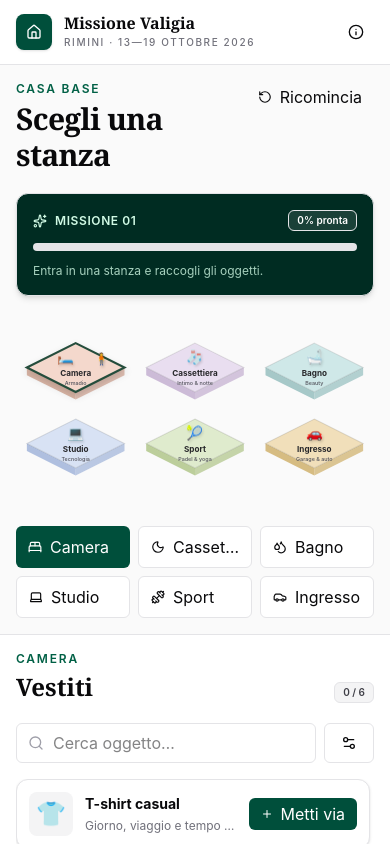
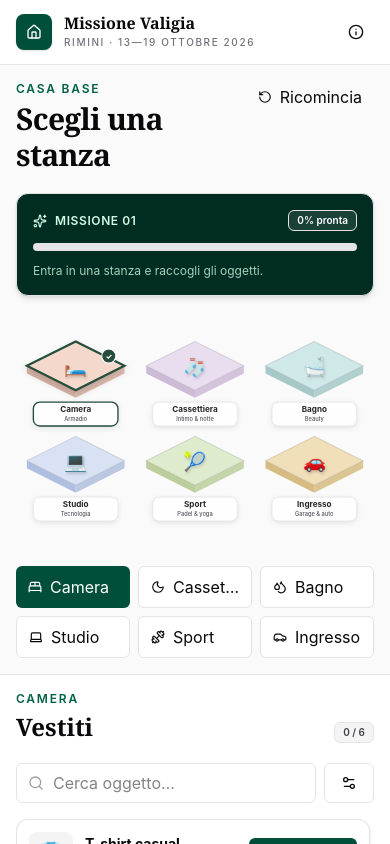
Before and after one commit to 4less4ndr0/viaggi-libri-auto, a React (Vite) app: page / in a window 390 px wide. Shown: the top 844 px of the page. Built offline with nearby package versions, Linux system fonts and the light colour scheme.

Commit message:
Improve room map readability

```diff
--- a/src/index.css
+++ b/src/index.css
@@ -23,7 +23,7 @@ body { margin: 0; min-width: 320px; min-height: 100vh; background: #fafafa; }
 button, input { font: inherit; }
 .font-display { font-family: ui-serif, Georgia, Cambria, "Times New Roman", serif; }
 
-.house-stage { display: flex; min-height: 300px; align-items: center; justify-content: center; overflow: hidden; }
+.house-stage { display: flex; min-height: 350px; align-items: center; justify-content: center; overflow: hidden; }
 .house-map { display: block; width: 100%; max-width: 680px; overflow: visible; }
 .iso-room { cursor: pointer; outline: none; }
 .iso-room-floor { stroke: rgba(24,24,27,.12); stroke-width: 2; transition: filter .2s ease, stroke .2s ease, stroke-width .2s ease; }
@@ -31,17 +31,20 @@ button, input { font: inherit; }
 .iso-room-side-right { opacity: .78; }
 .iso-room:hover .iso-room-floor,.iso-room:focus-visible .iso-room-floor { filter: brightness(1.04); stroke: #47725e; stroke-width: 3; }
 .iso-room[data-active="true"] .iso-room-floor { stroke: #254d3c; stroke-width: 4; filter: drop-shadow(0 7px 7px rgba(24,24,27,.16)); }
-.iso-icon,.iso-avatar { font-family: "Apple Color Emoji","Segoe UI Emoji","Noto Color Emoji",sans-serif; pointer-events: none; }
-.iso-icon { font-size: 25px; filter: drop-shadow(2px 3px 2px rgba(0,0,0,.14)); }
-.iso-avatar { font-size: 22px; filter: drop-shadow(2px 4px 2px rgba(0,0,0,.2)); }
+.iso-icon { font-family: "Apple Color Emoji","Segoe UI Emoji","Noto Color Emoji",sans-serif; font-size: 34px; pointer-events: none; filter: drop-shadow(2px 4px 2px rgba(0,0,0,.14)); }
+.iso-copy-bg { fill: rgba(255,255,255,.96); stroke: #e4e4e7; stroke-width: 1.5; filter: drop-shadow(0 3px 5px rgba(24,24,27,.1)); transition: stroke .2s ease, stroke-width .2s ease; }
+.iso-room:hover .iso-copy-bg,.iso-room:focus-visible .iso-copy-bg { stroke: #47725e; stroke-width: 2; }
+.iso-room[data-active="true"] .iso-copy-bg { stroke: #254d3c; stroke-width: 2.5; }
+.iso-selected { fill: #254d3c; stroke: white; stroke-width: 2; }
+.iso-selected-check { fill: white; font-size: 14px; font-weight: 800; pointer-events: none; }
 .iso-label { fill: #27272a; font-size: 15px; font-weight: 700; pointer-events: none; }
-.iso-sub { fill: #52525b; font-size: 10px; font-weight: 500; pointer-events: none; }
+.iso-sub { fill: #52525b; font-size: 10.5px; font-weight: 500; pointer-events: none; }
 
 .scroll-soft { scrollbar-width: thin; scrollbar-color: #d4d4d8 transparent; }
 .drop-active { outline: 2px solid #47725e; outline-offset: 3px; background: #f0f7f3 !important; }
 
 @media (max-width: 780px) {
-  .house-stage { min-height: 230px; }
+  .house-stage { min-height: 270px; }
 }
 @media (prefers-reduced-motion: reduce) {
   *,*::before,*::after { scroll-behavior:auto !important; animation-duration:.01ms !important; transition-duration:.01ms !important; }
--- a/src/main.jsx
+++ b/src/main.jsx
@@ -38,10 +38,10 @@ const ITEMS=[
 ]
 const ROOMS={camera:{label:"Camera",sub:"Armadio",title:"Vestiti",icon:BedDouble,emoji:"🛏️",x:0,y:0,bg:"#f4d8cc",side:"#d8ae9d"},cassettiera:{label:"Cassettiera",sub:"Intimo & notte",title:"Intimo & notte",icon:Moon,emoji:"🧦",x:1,y:0,bg:"#e9def0",side:"#c8b5d4"},bagno:{label:"Bagno",sub:"Beauty",title:"Beauty e cura",icon:Droplets,emoji:"🛁",x:2,y:0,bg:"#cfe8e8",side:"#9ec4c4"},studio:{label:"Studio",sub:"Tecnologia",title:"Tecnologia",icon:Laptop,emoji:"💻",x:0,y:1,bg:"#d8e2f4",side:"#a8badd"},sport:{label:"Sport",sub:"Padel & yoga",title:"Movimento",icon:Dumbbell,emoji:"🎾",x:1,y:1,bg:"#dfebcd",side:"#b6ca92"},ingresso:{label:"Ingresso",sub:"Garage & auto",title:"Partenza in auto",icon:Car,emoji:"🚗",x:2,y:1,bg:"#f1dfba",side:"#d3b676"}}
 const BAGS={valigia:{label:"Valigia",name:"Valigia media",meta:"60–70 L",icon:BriefcaseBusiness},zaino:{label:"Zaino",name:"Zaino conferenze",meta:"Tecnologia e documenti",icon:Backpack},sportiva:{label:"Sport",name:"Borsa sport",meta:"Padel, yoga e ricambi",icon:Dumbbell},separati:{label:"Fuori",name:"Attrezzatura separata",meta:"Racchetta e tappetino",icon:PackageCheck}}
-const ROOM_TILES={camera:{cx:110,y:15},cassettiera:{cx:330,y:15},bagno:{cx:550,y:15},studio:{cx:110,y:155},sport:{cx:330,y:155},ingresso:{cx:550,y:155}}
+const ROOM_TILES={camera:{cx:110,y:10},cassettiera:{cx:330,y:10},bagno:{cx:550,y:10},studio:{cx:110,y:185},sport:{cx:330,y:185},ingresso:{cx:550,y:185}}
 const STORAGE="missione-valigia-v2"
 
-function HouseMap({room,onRoom}){return <div className="house-stage"><svg className="house-map" viewBox="0 0 660 280" role="group" aria-label="Mappa delle stanze">{Object.entries(ROOMS).map(([id,r])=>{const {cx,y}=ROOM_TILES[id],active=room===id;const floor=`${cx},${y} ${cx+90},${y+45} ${cx},${y+90} ${cx-90},${y+45}`,left=`${cx-90},${y+45} ${cx},${y+90} ${cx},${y+104} ${cx-90},${y+59}`,right=`${cx+90},${y+45} ${cx},${y+90} ${cx},${y+104} ${cx+90},${y+59}`;return <g key={id} className="iso-room" data-active={active} role="button" tabIndex="0" aria-label={`Vai in ${r.label}`} onClick={()=>onRoom(id)} onKeyDown={e=>{if(e.key==="Enter"||e.key===" "){e.preventDefault();onRoom(id)}}}><polygon className="iso-room-side" points={left} fill={r.side}/><polygon className="iso-room-side iso-room-side-right" points={right} fill={r.side}/><polygon className="iso-room-floor" points={floor} fill={r.bg}/><text className="iso-icon" x={active?cx-18:cx} y={y+34} textAnchor="middle">{r.emoji}</text>{active&&<text className="iso-avatar" x={cx+48} y={y+36} textAnchor="middle">🧍</text>}<text className="iso-label" x={cx} y={y+61} textAnchor="middle">{r.label}</text><text className="iso-sub" x={cx} y={y+77} textAnchor="middle">{r.sub}</text></g>})}</svg></div>}
+function HouseMap({room,onRoom}){return <div className="house-stage"><svg className="house-map" viewBox="0 0 660 350" role="group" aria-label="Mappa delle stanze">{Object.entries(ROOMS).map(([id,r])=>{const {cx,y}=ROOM_TILES[id],active=room===id;const floor=`${cx},${y} ${cx+90},${y+45} ${cx},${y+90} ${cx-90},${y+45}`,left=`${cx-90},${y+45} ${cx},${y+90} ${cx},${y+104} ${cx-90},${y+59}`,right=`${cx+90},${y+45} ${cx},${y+90} ${cx},${y+104} ${cx+90},${y+59}`;return <g key={id} className="iso-room" data-active={active} role="button" tabIndex="0" aria-label={`Vai in ${r.label}`} onClick={()=>onRoom(id)} onKeyDown={e=>{if(e.key==="Enter"||e.key===" "){e.preventDefault();onRoom(id)}}}><polygon className="iso-room-side" points={left} fill={r.side}/><polygon className="iso-room-side iso-room-side-right" points={right} fill={r.side}/><polygon className="iso-room-floor" points={floor} fill={r.bg}/><text className="iso-icon" x={cx} y={y+58} textAnchor="middle">{r.emoji}</text>{active&&<><circle className="iso-selected" cx={cx+61} cy={y+27} r="13"/><text className="iso-selected-check" x={cx+61} y={y+32} textAnchor="middle">✓</text></>}<rect className="iso-copy-bg" x={cx-78} y={y+112} width="156" height="44" rx="12"/><text className="iso-label" x={cx} y={y+131} textAnchor="middle">{r.label}</text><text className="iso-sub" x={cx} y={y+147} textAnchor="middle">{r.sub}</text></g>})}</svg></div>}
 
 function Quantity({value,onMinus,onPlus}){return <div className="flex h-8 items-center overflow-hidden rounded-md border bg-white"><button className="grid h-full w-7 place-items-center hover:bg-zinc-100" onClick={onMinus} aria-label="Riduci quantità"><Minus className="size-3"/></button><strong className="min-w-8 text-center text-xs">{value}</strong><button className="grid h-full w-7 place-items-center hover:bg-zinc-100" onClick={onPlus} aria-label="Aumenta quantità"><Plus className="size-3"/></button></div>}
 
```
